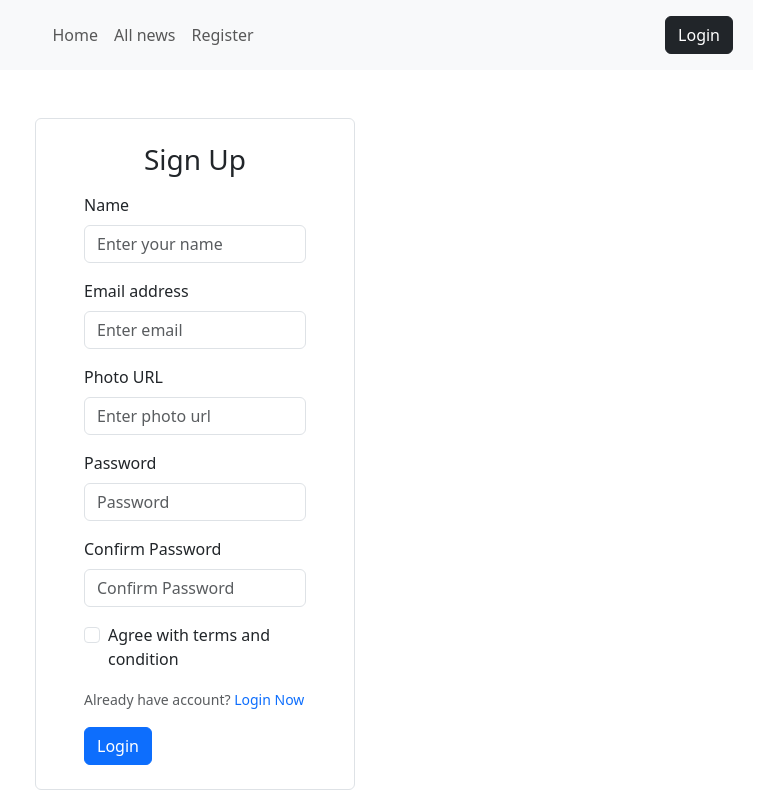
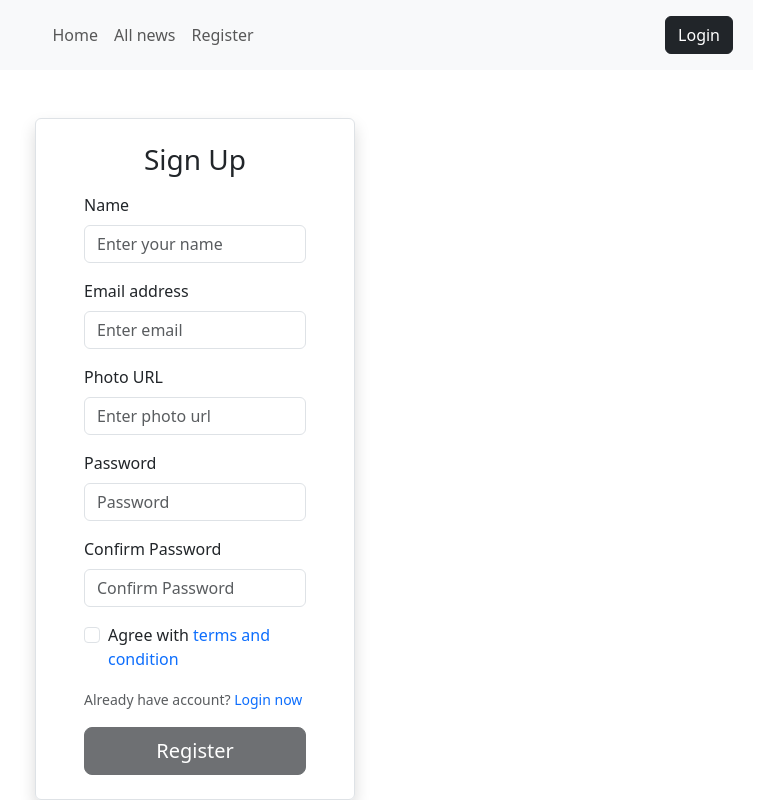
Before and after one commit to galibmia/the-daily-spark, a React (Vite) app: page /register in a window 1280 px wide. Shown: the whole page, without its empty margins (445-1209 px from the left). Built offline with nearby package versions, Linux system fonts and the light colour scheme; no server answers.

Commit message:
Hide firebase config

```diff
--- a/src/firebase/firebase.config.js
+++ b/src/firebase/firebase.config.js
@@ -5,12 +5,12 @@ import { initializeApp } from "firebase/app";
 
 // Your web app's Firebase configuration
 const firebaseConfig = {
-  apiKey: "AIzaSyCk8iZGyb21vvPtH5SBB-k8z9E3j4gUO6k",
-  authDomain: "the-daily-spark.firebaseapp.com",
-  projectId: "the-daily-spark",
-  storageBucket: "the-daily-spark.appspot.com",
-  messagingSenderId: "172067985191",
-  appId: "1:172067985191:web:200bb83c764f30d5233b02"
+  apiKey: import.meta.env.VITE_APIKEY,
+  authDomain: import.meta.env.VITE_AUTHDOMAIN,
+  projectId: import.meta.env.VITE_PROJECTID,
+  storageBucket: import.meta.env.VITE_STORAGEBUCKET,
+  messagingSenderId: import.meta.env.VITE_MESSAGINGSENDERID,
+  appId: import.meta.env.VITE_APPID
 };
 
 // Initialize Firebase
--- a/src/pages/Login/Login/Login.jsx
+++ b/src/pages/Login/Login/Login.jsx
@@ -1,11 +1,16 @@
 import React, { useContext } from 'react';
 import { Button, Container, Form } from 'react-bootstrap';
-import { Link, useNavigate } from 'react-router-dom';
+import { Link, useLocation, useNavigate } from 'react-router-dom';
 import { AuthContext } from '../../../providers/AuthProvider';
 
 const Login = () => {
-    const { logInWithEmailPassword, setUser, user } = useContext(AuthContext);
+    const { logInWithEmailPassword } = useContext(AuthContext);
     const navigate = useNavigate();
+
+    const location = useLocation();
+    console.log(location)
+    const from = location.state?.from?.pathname || "/";
+    console.log(from)
 
     const handleLogin = (event) => {
         event.preventDefault();
@@ -16,36 +21,40 @@ const Login = () => {
         logInWithEmailPassword(email, password)
             .then(res => {
                 const loggedUser = res.user;
-            setUser(loggedUser)
+                navigate(from);
             })
             .catch(err => {
                 console.log(err.message);
             })
-        navigate('/')
     }
 
     return (
-        <Container className='w-25 mx-auto mt-5'>
+        <Container className='w-25 mx-auto mt-5 border p-5 shadow-lg rounded'>
             <h3 className='text-center mb-3'>Login</h3>
             <Form onSubmit={handleLogin}>
                 <Form.Group className="mb-3" controlId="formBasicEmail">
                     <Form.Label>Email address</Form.Label>
-                    <Form.Control type="email" name='email' placeholder="Enter email" required/>
+                    <Form.Control type="email" name='email' placeholder="Enter email" required />
                 </Form.Group>
 
                 <Form.Group className="mb-3" controlId="formBasicPassword">
                     <Form.Label>Password</Form.Label>
-                    <Form.Control type="password" name='password' placeholder="Password" required/>
+                    <Form.Control type="password" name='password' placeholder="Password" required />
                 </Form.Group>
                 <Form.Group className="mb-3" controlId="formBasicCheckbox">
-                    <Form.Check type="checkbox" label="Remember me." required/>
+                    <Form.Check type="checkbox" label="Remember me." />
                 </Form.Group>
                 <Form.Group className="mb-3" controlId="formBasicCheckbox">
-                    <Form.Text>New here? <Link to={'/register'} className='text-decoration-none'>Register Now</Link></Form.Text>
+                    <Form.Text>New here? <Link to={'/register'} className='text-decoration-none'>Create an account</Link></Form.Text>
                 </Form.Group>
-                <Button variant="primary" type="submit">
+                <div className="d-grid gap-2">
+                    <Button
+                        type='submit'
+                        variant="dark"
+                        size="lg">
                         Login
                     </Button>
+                </div>
             </Form>
         </Container>
     );
--- a/src/pages/Login/Register/Register.jsx
+++ b/src/pages/Login/Register/Register.jsx
@@ -1,12 +1,14 @@
-import React, { useContext } from 'react';
+import React, { useContext, useState } from 'react';
 import { Button, Container, Form } from 'react-bootstrap';
 import { Link, useNavigate } from 'react-router-dom';
 import { AuthContext } from '../../../providers/AuthProvider';
 
 const Register = () => {
-    const { signUpWithEmailPassword, setError, error, setUser, user, changeProfile } = useContext(AuthContext);
+    const { signUpWithEmailPassword, setError, error, changeProfile } = useContext(AuthContext);
 
     const navigate = useNavigate();
+
+    const [accepted, setAccepted] = useState(false);
 
     const handleCreateUser = (event) => {
         event.preventDefault();
@@ -35,7 +37,7 @@ const Register = () => {
                     .catch(err => {
                         setError(err.message)
                     })
-                    navigate('/')
+                navigate('/')
 
             })
             .catch(err => {
@@ -43,8 +45,13 @@ const Register = () => {
             })
     }
 
+    const handleChecked = (e) => {
+        const value = e.target.checked;
+        setAccepted(value);
+    }
+
     return (
-        <Container className='w-25 mx-auto mt-5 border rounded px-5 py-4'>
+        <Container className='w-25 mx-auto mt-5 border shadow rounded px-5 py-4'>
             <h3 className='text-center mb-3'>Sign Up</h3>
             <Form onSubmit={handleCreateUser}>
                 <Form.Group className="mb-3" controlId="formBasicName">
@@ -68,17 +75,27 @@ const Register = () => {
                     <Form.Control type="password" name='confirmPassword' placeholder="Confirm Password" required />
                 </Form.Group>
                 <Form.Group className="mb-3" controlId="formBasicCheckbox">
-                    <Form.Check type="checkbox" label="Agree with terms and condition" required />
+                    <Form.Check
+                        onClick={handleChecked}
+                        type="checkbox"
+                        label={<>Agree with <Link to={'/terms'} className='text-decoration-none'>terms and condition</Link></>}
+                        required />
                 </Form.Group>
                 <Form.Group className="mb-3" controlId="formBasicCheckbox">
-                    <Form.Text>Already have account? <Link to={'/login'} className='text-decoration-none'>Login Now</Link></Form.Text>
+                    <Form.Text>Already have account? <Link to={'/login'} className='text-decoration-none'>Login now</Link></Form.Text>
                 </Form.Group>
-                <Button variant="primary" type="submit">
-                    Login
-                </Button>
+                <div className="d-grid gap-2">
+                    <Button
+                    type='submit'
+                    disabled = {!accepted}
+                    variant="dark"
+                    size="lg">
+                        Register
+                    </Button>
+                </div>
                 {
-                    user && <Form.Group className="mb-3" controlId="formBasicCheckbox">
-                        <Form.Text className='text-danger'>{user.email}</Form.Text>
+                    error && <Form.Group className="mb-3">
+                        <Form.Text className='text-danger'>{error.message}</Form.Text>
                     </Form.Group>
                 }
             </Form>
--- /dev/null
+++ b/src/pages/Shared/Terms/Terms.jsx
@@ -0,0 +1,22 @@
+import React from 'react';
+import { Container } from 'react-bootstrap';
+import { Link } from 'react-router-dom';
+
+const Terms = () => {
+    return (
+        <Container className='w-50 mx-auto mt-5'>
+           <h1 className='text-center mb-3'>Terms and Conditions</h1>
+           <p>Lorem ipsum dolor sit amet consectetur adipisicing elit. Iure officia, temporibus fugit, nesciunt, ratione porro totam repellendus illum tenetur possimus in minus harum corporis velit laudantium adipisci eos inventore voluptatem aliquid iusto distinctio necessitatibus repellat. Facere amet aut neque. Neque cumque eius laborum quae laudantium corporis necessitatibus quam temporibus voluptatibus voluptas aspernatur pariatur nihil expedita, beatae praesentium aut voluptate dicta. Saepe nisi accusantium soluta explicabo est molestias reiciendis voluptatibus magnam magni neque, asperiores facilis expedita hic reprehenderit, quis amet adipisci incidunt exercitationem aliquid aliquam omnis fuga provident! Repellendus maiores nostrum adipisci odit voluptates. Quaerat quibusdam laudantium eveniet doloribus. Ipsum, dolor.</p>
+           <ul>
+            <li className='mb-2'>Sample Text</li>
+            <li className='mb-2'>Sample Text</li>
+            <li className='mb-2'>Sample Text</li>
+            <li className='mb-2'>Sample Text</li>
+            <li className='mb-2'>Sample Text</li>
+           </ul>
+           <p className='text-center'>Go back to <Link className='text-decoration-none' to="/register">Register</Link></p>
+        </Container>
+    );
+};
+
+export default Terms;
--- a/src/providers/AuthProvider.jsx
+++ b/src/providers/AuthProvider.jsx
@@ -15,12 +15,13 @@ const AuthProvider = ({ children }) => {
 
     const [error, setError] = useState(null);
 
-    const [loading, setLoading] = useState(null);
+    const [loading, setLoading] = useState(true);
 
     useEffect(() => {
         const unsubscribe = onAuthStateChanged(auth, loggedUser => {
             console.log(loggedUser)
             setUser(loggedUser);
+            setLoading(false)
         })
         return () => {
             unsubscribe();
@@ -29,15 +30,18 @@ const AuthProvider = ({ children }) => {
 
 
     const logInWithGoogle = () => {
+        setLoading(true);
         return signInWithPopup(auth, googleProvider);
     }
 
     // Sign Up / Create account with Email and Password
     const signUpWithEmailPassword = (email, password) => {
+        setLoading(true);
         return createUserWithEmailAndPassword(auth, email, password)
     }
 
     const changeProfile = (name, photoUrl) => {
+        setLoading(true);
         return updateProfile(auth.currentUser, {
             displayName: name, photoURL: photoUrl
         })
@@ -45,10 +49,12 @@ const AuthProvider = ({ children }) => {
 
     // Sign In account with Email and Password
     const logInWithEmailPassword = (email, password) => {
+        setLoading(true);
         return signInWithEmailAndPassword(auth, email, password);
     }
 
     const logOut = () => {
+        setLoading(true);
         return signOut(auth);
     }
 
--- a/src/routes/PrivateRoutes.jsx
+++ b/src/routes/PrivateRoutes.jsx
@@ -1,11 +1,21 @@
-import React from 'react';
+import React, { useContext } from 'react';
+import { AuthContext } from '../providers/AuthProvider';
+import { Navigate, useLocation } from 'react-router-dom';
+import { Spinner } from 'react-bootstrap';
 
-const PrivateRoutes = () => {
-    return (
-        <div>
+const PrivateRoutes = ({ children }) => {
+    const { user, loading } = useContext(AuthContext);
+    const location = useLocation();
 
-        </div>
-    );
+    if(loading){
+        return <div className='w-25 mx-auto mt-5'><Spinner animation="border" variant="success" /></div>
+    }
+    if (user) {
+        return children;
+    }
+    else {
+        return <Navigate to={'/login'} state={{from: location}} replace></Navigate>
+    }
 };
 
 export default PrivateRoutes;
```
Also changed, not shown: src/routes/Routes.jsx (+7 -1 lines). Lines whose indentation alone changed are shown as unchanged.
